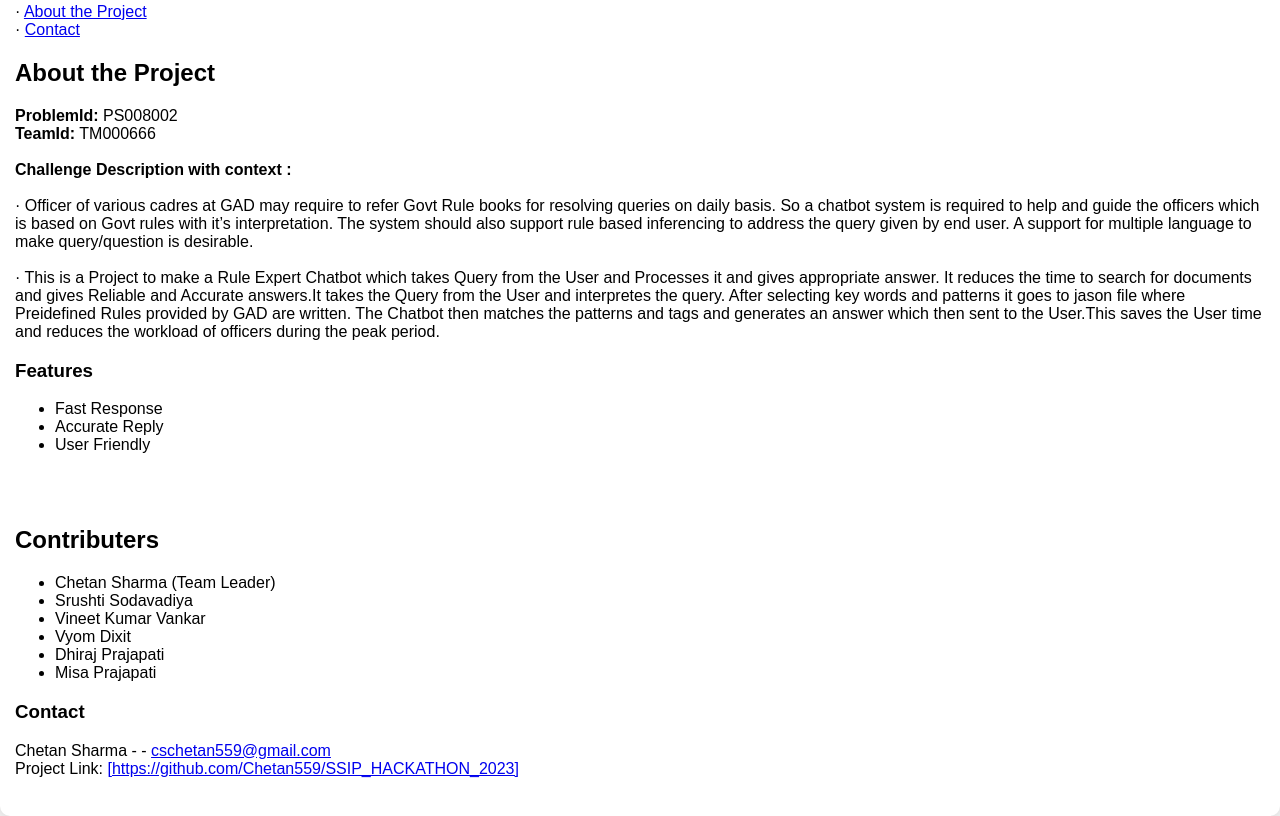
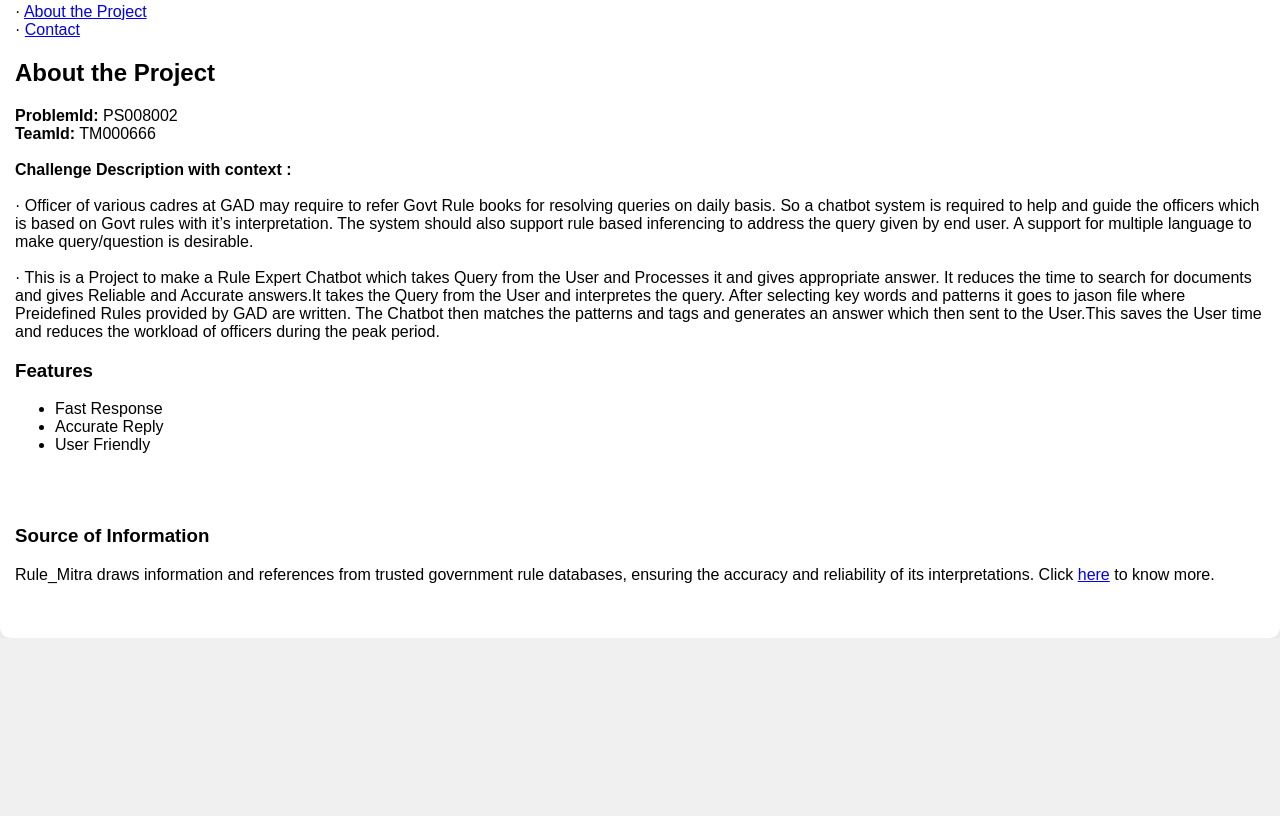
Before and after one commit to Chetan559/SSIP_HACKATHON_2023, a plain HTML site: page Draft2/about.html in a window 1280 px wide. Shown: the part 348-1164 px from the top of the page. After the commit the page ends 986 px from the top, so only its background shows below. Drawn offline with Linux system fonts and the light colour scheme.

Commit message:
frontEnd and backEnd update 3.3.1

```diff
--- a/Draft2/about.html
+++ b/Draft2/about.html
@@ -81,19 +81,11 @@
                 <br>
             </div>
             <div id="contact-details">
-                <h2>Contributers</h2>
-                <ul>
-                    <li>Chetan Sharma (Team Leader) </li>
-                    <li>Srushti Sodavadiya </li>
-                    <li>Vineet Kumar Vankar </li>
-                    <li>Vyom Dixit </li>
-                    <li>Dhiraj Prajapati </li>
-                    <li>Misa Prajapati</li>
-                </ul>
-
-                <h3> Contact </h3> Chetan Sharma - - <a href="mailto:cschetan559@gmail.com"> cschetan559@gmail.com </a>
-                <br> Project Link: <a href="https://github.com/Chetan559/SSIP_HACKATHON_2023"> [https://github.com/Chetan559/SSIP_HACKATHON_2023]</a>
-                <br>
+                <h3>Source of Information</h3>
+                <p>
+                    Rule_Mitra draws information and references from trusted government rule databases, ensuring the accuracy and reliability of its interpretations.
+                    Click <a href="https://gad.gujarat.gov.in/Personnel/acts-and-rules.htm" alt="gadWebsite">here</a> to know more.
+                </p>
                 <br>
             </div>
         </div>
```
Also changed, not shown: Draft2/index.html (+1 -1 lines).
